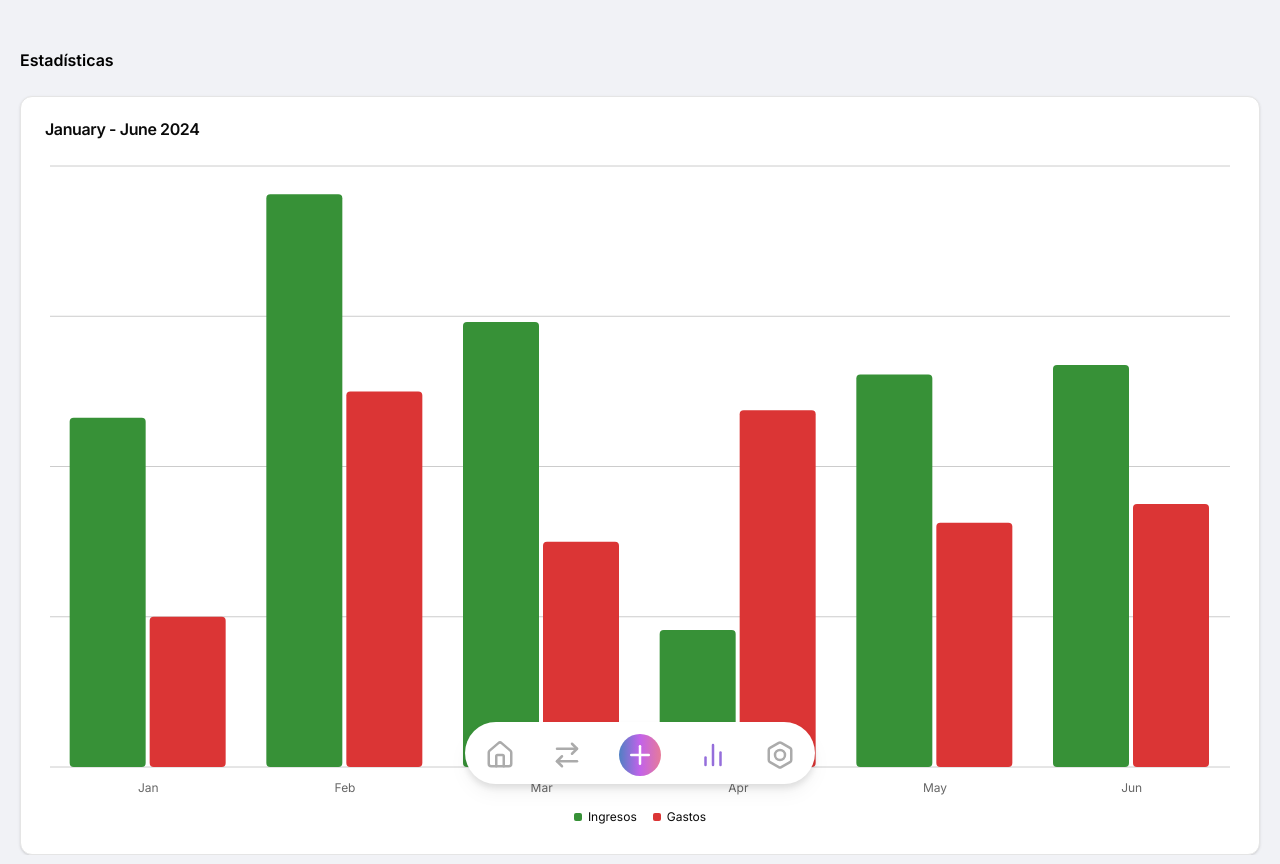
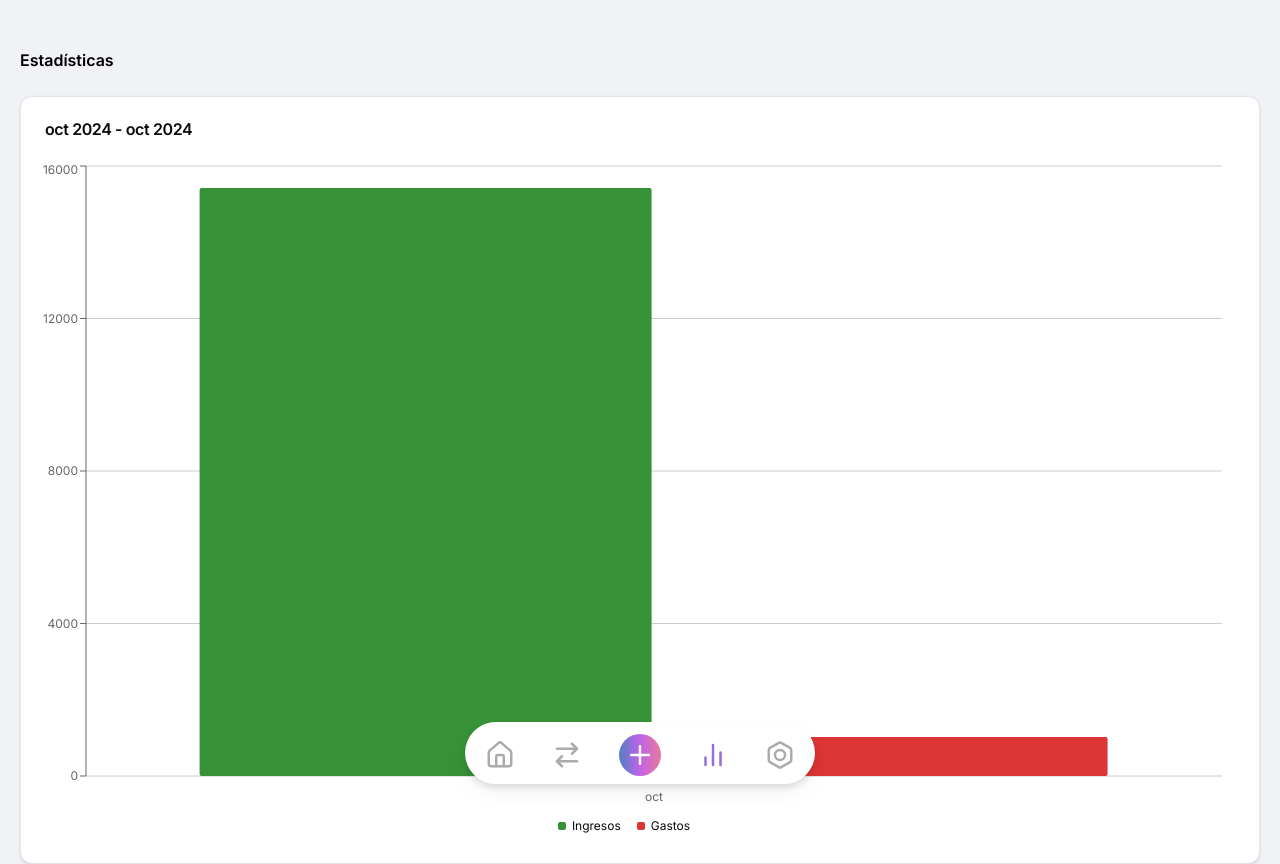
Before and after one commit to lautaroroldan/balanticco, a Next.js app: page /statistics in a window 1280 px wide. Built offline with nearby package versions, Linux system fonts and the light colour scheme.

Commit message:
Feature Statistics:<Se agregan componentes utilizados en la vista de Statistics>

```diff
--- /dev/null
+++ b/components/statistics-card-month.tsx
@@ -0,0 +1,20 @@
+import React from 'react'
+import BalanceItem from './balance-item'
+import { CircleArrowDown } from 'lucide-react'
+import { CircleArrowUp } from 'lucide-react'
+import { formatCurrency } from '@/utils/format'
+
+function StatisticsCardMonth({ month, balance, income, expense }: { month: string, balance: number, income: number, expense: number }) {
+    return (
+        <div className='rounded-2xl pt-4 px-5 pb-3 bg-white flex flex-col gap-2.5 shadow'>
+            <h3 className='text-xs font-medium'>{month}</h3>
+            <h2 className='text-xl font-semibold mb-2'>{formatCurrency(balance)}</h2>
+            <div className='flex justify-between w-full'>
+                <BalanceItem type='income' amount={income} icon={<CircleArrowUp size={30} color='#379137' />} />
+                <BalanceItem type='expense' amount={expense} icon={<CircleArrowDown size={30} color='#db3535' />} />
+            </div>
+        </div>
+    )
+}
+
+export default StatisticsCardMonth
--- a/components/statistics-chart.tsx
+++ b/components/statistics-chart.tsx
@@ -1,6 +1,6 @@
 "use client"
 
-import { Bar, BarChart, CartesianGrid, XAxis } from "recharts"
+import { Bar, BarChart, CartesianGrid, XAxis, YAxis } from "recharts"
 
 import {
     Card,
@@ -16,17 +16,9 @@ import {
     ChartTooltip,
     ChartTooltipContent,
 } from "@/components/ui/chart"
+import useTransferStore from "@/store/transfer-store"
+import { formatDate } from "@/utils/format"
 
-export const description = "A multiple bar chart"
-
-const chartData = [
-    { month: "January", income: 186, expense: 80 },
-    { month: "February", income: 305, expense: 200 },
-    { month: "March", income: 237, expense: 120 },
-    { month: "April", income: 73, expense: 190 },
-    { month: "May", income: 209, expense: 130 },
-    { month: "June", income: 214, expense: 140 },
-]
 
 const chartConfig = {
     income: {
@@ -40,15 +32,22 @@ const chartConfig = {
 } satisfies ChartConfig
 
 export function StatisticsChart({ className }: { className?: string }) {
+    const getBalanceForEveryMonth = useTransferStore(state => state.getBalanceForEveryMonth)
+    const firstTransferDate = useTransferStore(state => state.getFirstTransferDateByYear(new Date().getFullYear()))
+    const lastTransferDate = useTransferStore(state => state.getLastTransferDateByYear(new Date().getFullYear()))
+
+    const data = getBalanceForEveryMonth(new Date().getFullYear())
+
     return (
         <Card className={className}>
             <CardHeader>
-                <CardTitle>January - June 2024</CardTitle>
+                <CardTitle>{formatDate(firstTransferDate, { month: 'short', year: 'numeric' })} - {formatDate(lastTransferDate, { month: 'short', year: 'numeric' })}</CardTitle>
             </CardHeader>
-            <CardContent>
+            <CardContent className="px-0 pr-8">
                 <ChartContainer config={chartConfig}>
-                    <BarChart accessibilityLayer data={chartData}>
-                        <CartesianGrid vertical={false} />
+                    <BarChart accessibilityLayer data={data}>
+                        <CartesianGrid
+                            vertical={false} />
                         <XAxis
                             dataKey="month"
                             tickLine={false}
@@ -56,15 +55,16 @@ export function StatisticsChart({ className }: { className?: string }) {
                             axisLine={false}
                             tickFormatter={(value) => value.slice(0, 3)}
                         />
+                        <YAxis
+                        />
                         <ChartTooltip
                             cursor={false}
                             content={<ChartTooltipContent
-                                hideLabel
                             />}
                         />
                         <ChartLegend content={<ChartLegendContent />} />
-                        <Bar dataKey="income" fill="#379137" radius={4} />
-                        <Bar dataKey="expense" fill="#DB3535" radius={4} />
+                        <Bar dataKey="income" fill="#379137" radius={2} />
+                        <Bar dataKey="expense" fill="#DB3535" radius={2} />
                     </BarChart>
                 </ChartContainer>
             </CardContent>
--- /dev/null
+++ b/components/statistics-list.tsx
@@ -0,0 +1,23 @@
+"use client"
+import React from 'react'
+import StatisticsCardMonth from './statistics-card-month'
+import useTransferStore from '@/store/transfer-store'
+
+function StatisticsList() {
+    const getBalanceForEveryMonth = useTransferStore((state) => state.getBalanceForEveryMonth)
+    const balances = getBalanceForEveryMonth(new Date().getFullYear())
+    return (
+        <div className='flex flex-col gap-4 mt-9'>
+            {balances.map((balance) => (
+                <StatisticsCardMonth
+                    month={balance.month}
+                    balance={balance.income - balance.expense}
+                    income={balance.income}
+                    expense={balance.expense}
+                />
+            ))}
+        </div>
+    )
+}
+
+export default StatisticsList
```
